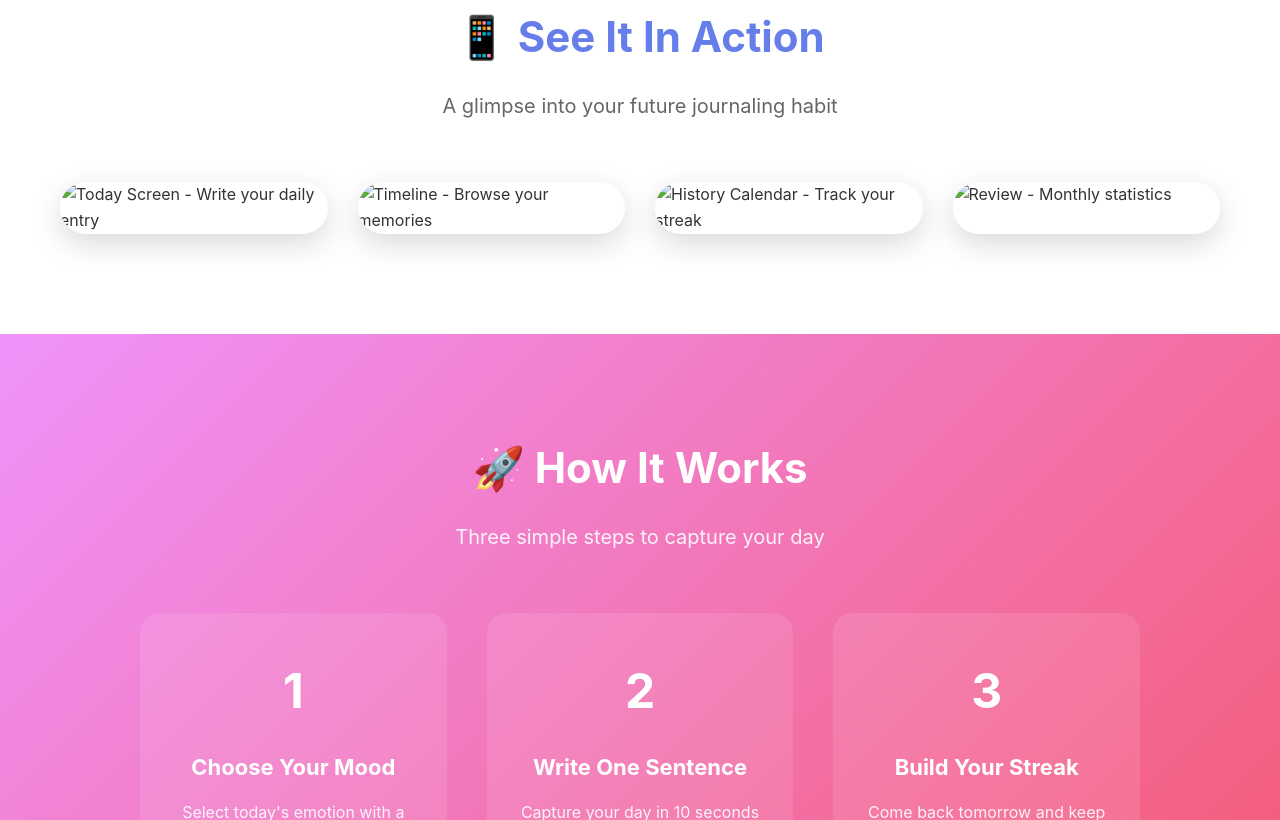
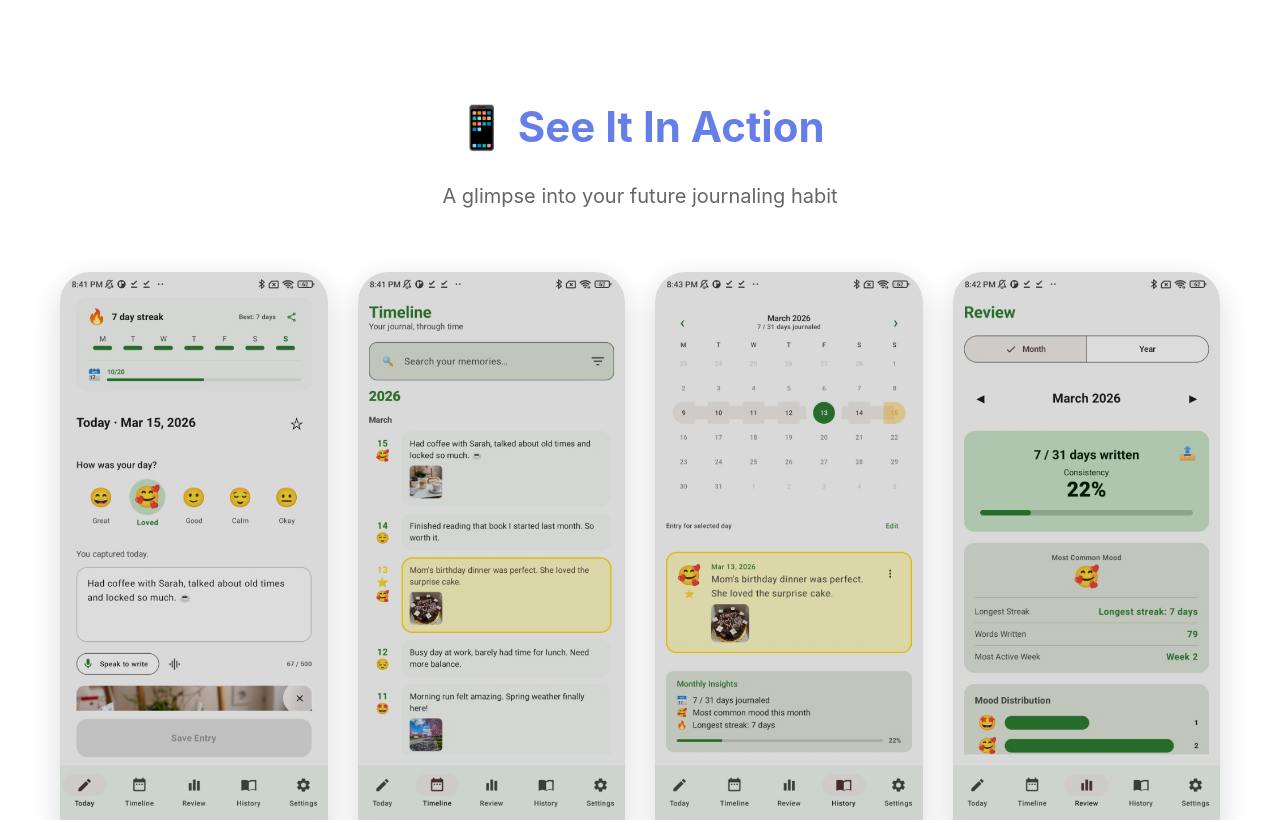
Before and after one commit to kollektifpay-cmyk/1linejournal.github.io, a plain HTML site: page index.html in a window 1280 px wide. Shown: the part 1980-2800 px from the top of the page. Drawn offline with Linux system fonts and the light colour scheme.

Commit message:
Update index.html

```diff
--- a/index.html
+++ b/index.html
@@ -338,7 +338,7 @@
             </div>
             <div class="hero-phone">
                 <div class="phone-mockup">
-                    <img src="images/today-screen.png" alt="1 Line Journal App Screenshot">
+                    <img src="today-screen.png" alt="1 Line Journal App Screenshot">
                 </div>
             </div>
         </div>
@@ -402,16 +402,16 @@
 
             <div class="screenshot-grid">
                 <div class="screenshot-item">
-                    <img src="images/today-screen.png" alt="Today Screen - Write your daily entry">
+                    <img src="today-screen.png" alt="Today Screen - Write your daily entry">
                 </div>
                 <div class="screenshot-item">
-                    <img src="images/timeline-screen.png" alt="Timeline - Browse your memories">
+                    <img src="timeline-screen.png" alt="Timeline - Browse your memories">
                 </div>
                 <div class="screenshot-item">
-                    <img src="images/history-screen.png" alt="History Calendar - Track your streak">
+                    <img src="history-screen.png" alt="History Calendar - Track your streak">
                 </div>
                 <div class="screenshot-item">
-                    <img src="images/review-screen.png" alt="Review - Monthly statistics">
+                    <img src="review-screen.png" alt="Review - Monthly statistics">
                 </div>
             </div>
         </div>
```
